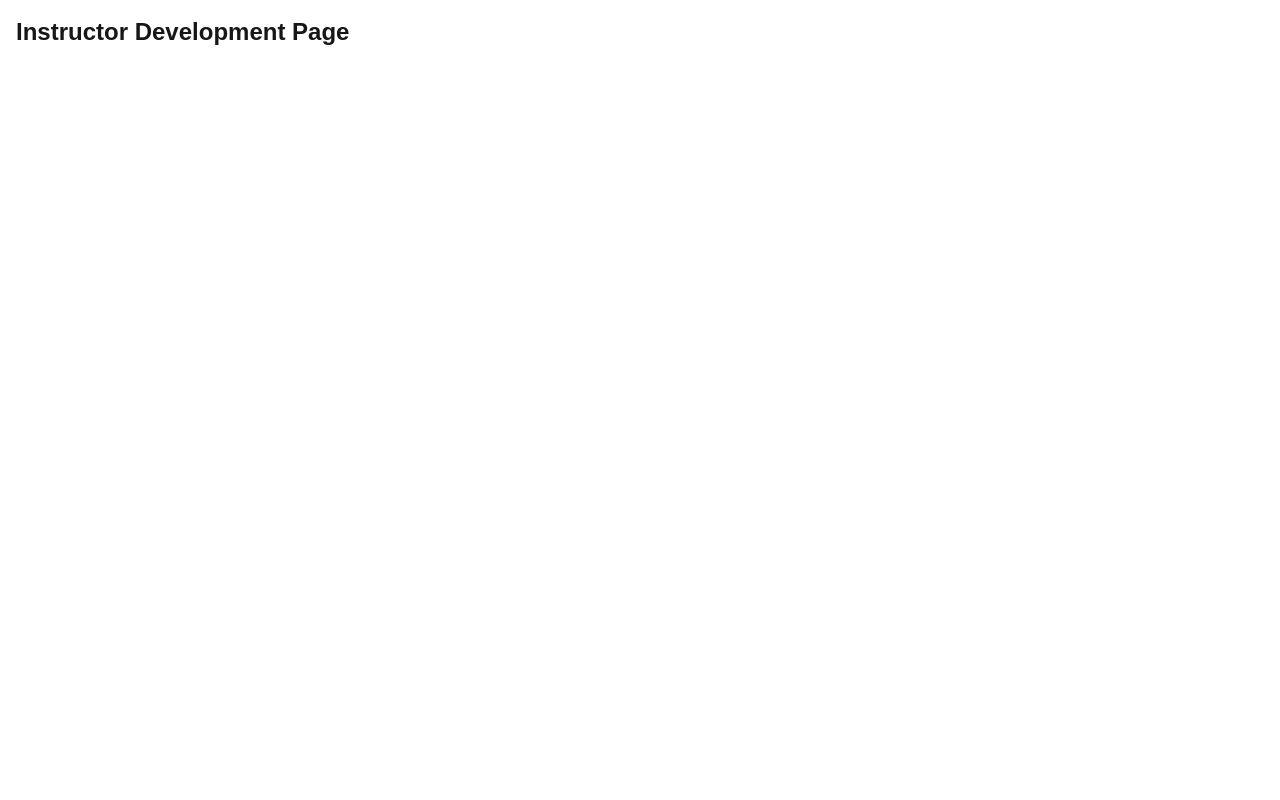
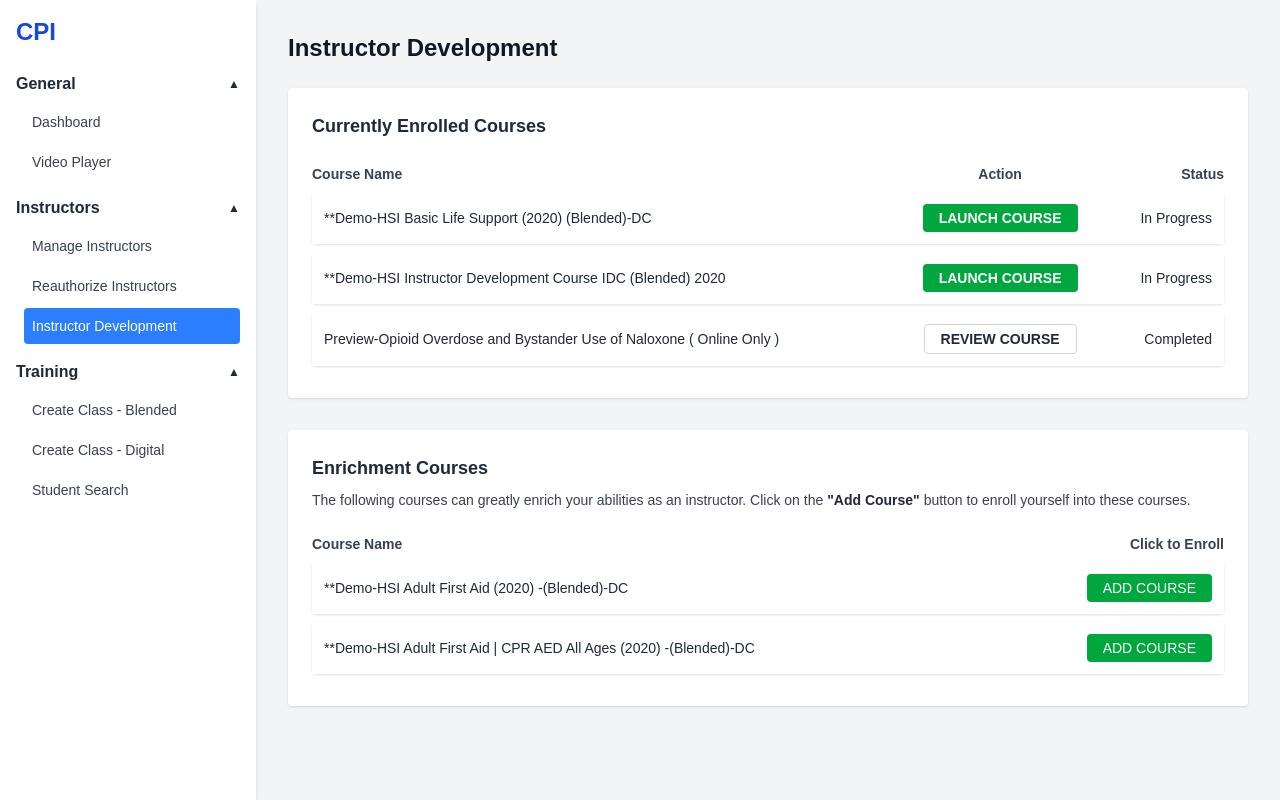
Before and after one commit to yashbora-02/cpi, a Next.js app: page /instructors/development in a window 1280 px wide. Built offline with nearby package versions, Linux system fonts and the light colour scheme.

Commit message:
Added Instructor development component and removed add instructor link from sidebar

```diff
--- a/src/app/instructors/development/page.tsx
+++ b/src/app/instructors/development/page.tsx
@@ -1,8 +1,131 @@
-'use client';
-export default function Page() {
+"use client";
+
+import { useState } from "react";
+import Sidebar from "@/components/Sidebar";
+
+const enrolledCourses = [
+  {
+    name: "**Demo-HSI Basic Life Support (2020) (Blended)-DC",
+    action: "Launch Course",
+    status: "In Progress",
+  },
+  {
+    name: "**Demo-HSI Instructor Development Course IDC (Blended) 2020",
+    action: "Launch Course",
+    status: "In Progress",
+  },
+  {
+    name: "Preview-Opioid Overdose and Bystander Use of Naloxone ( Online Only )",
+    action: "Review Course",
+    status: "Completed",
+  },
+];
+
+const enrichmentCourses = [
+  {
+    name: "**Demo-HSI Adult First Aid (2020) -(Blended)-DC",
+  },
+  {
+    name: "**Demo-HSI Adult First Aid | CPR AED All Ages (2020) -(Blended)-DC",
+  },
+];
+
+export default function InstructorDevelopmentPage() {
+  const [addedCourses, setAddedCourses] = useState<string[]>([]);
+
+  const handleAddCourse = (name: string) => {
+    setAddedCourses((prev) => [...prev, name]);
+  };
+
   return (
-    <div className="p-4">
-      <h1 className="text-2xl font-bold">Instructor Development Page</h1>
+    <div className="flex min-h-screen bg-gray-100">
+      <Sidebar />
+      <main className="flex-1 p-8 max-w-5xl mx-auto">
+        <h1 className="text-2xl font-bold text-gray-900 mb-6">
+          Instructor Development
+        </h1>
+
+        {/* Enrolled Courses */}
+        <div className="bg-white p-6 rounded shadow mb-8">
+          <h2 className="text-lg font-semibold text-gray-800 mb-4">
+            Currently Enrolled Courses
+          </h2>
+          <table className="w-full text-sm border-separate border-spacing-y-2">
+            <thead>
+              <tr className="text-left text-gray-700 font-semibold">
+                <th>Course Name</th>
+                <th className="text-center">Action</th>
+                <th className="text-right">Status</th>
+              </tr>
+            </thead>
+            <tbody>
+              {enrolledCourses.map((course, idx) => (
+                <tr key={idx} className="bg-white shadow-sm rounded">
+                  <td className="p-3 text-gray-800">{course.name}</td>
+                  <td className="p-3 text-center">
+                    <button
+                      className={`px-4 py-1 font-semibold rounded ${
+                        course.action === "Review Course"
+                          ? "bg-white border border-gray-300 text-gray-800"
+                          : "bg-green-600 text-white hover:bg-green-700"
+                      }`}
+                    >
+                      {course.action.toUpperCase()}
+                    </button>
+                  </td>
+                  <td className="p-3 text-right text-gray-800">
+                    {course.status}
+                  </td>
+                </tr>
+              ))}
+            </tbody>
+          </table>
+        </div>
+
+        {/* Enrichment Courses */}
+        <div className="bg-white p-6 rounded shadow">
+          <h2 className="text-lg font-semibold text-gray-800 mb-2">
+            Enrichment Courses
+          </h2>
+          <p className="text-sm text-gray-700 mb-4">
+            The following courses can greatly enrich your abilities as an
+            instructor. Click on the{" "}
+            <strong className="font-semibold text-gray-800">
+              "Add Course"
+            </strong>{" "}
+            button to enroll yourself into these courses.
+          </p>
+          <table className="w-full text-sm border-separate border-spacing-y-2">
+            <thead>
+              <tr className="text-left text-gray-700 font-semibold">
+                <th>Course Name</th>
+                <th className="text-right">Click to Enroll</th>
+              </tr>
+            </thead>
+            <tbody>
+              {enrichmentCourses.map((course, idx) => (
+                <tr key={idx} className="bg-white shadow-sm rounded">
+                  <td className="p-3 text-gray-800">{course.name}</td>
+                  <td className="p-3 text-right">
+                    {addedCourses.includes(course.name) ? (
+                      <span className="text-green-700 font-semibold">
+                        Enrolled
+                      </span>
+                    ) : (
+                      <button
+                        className="bg-green-600 text-white px-4 py-1 rounded hover:bg-green-700"
+                        onClick={() => handleAddCourse(course.name)}
+                      >
+                        ADD COURSE
+                      </button>
+                    )}
+                  </td>
+                </tr>
+              ))}
+            </tbody>
+          </table>
+        </div>
+      </main>
     </div>
   );
 }
--- /dev/null
+++ b/src/components/AddInstructorModal.tsx
@@ -0,0 +1,77 @@
+// components/AddInstructorModal.tsx
+"use client";
+
+import { Dispatch, SetStateAction } from "react";
+
+interface Props {
+  show: boolean;
+  setShow: Dispatch<SetStateAction<boolean>>;
+  selection: string;
+  setSelection: Dispatch<SetStateAction<string>>;
+  onContinue: () => void;
+}
+
+export default function AddInstructorModal({
+  show,
+  setShow,
+  selection,
+  setSelection,
+  onContinue,
+}: Props) {
+  if (!show) return null;
+
+  return (
+    <div className="fixed inset-0 z-50 bg-black/40 flex items-center justify-center">
+      <div className="bg-white w-full max-w-md rounded shadow-lg">
+        <div className="bg-green-600 text-white px-4 py-2 flex justify-between items-center rounded-t">
+          <h2 className="text-lg font-semibold">Add Instructor</h2>
+          <button onClick={() => setShow(false)} className="text-xl font-bold">
+            &times;
+          </button>
+        </div>
+
+        <div className="p-4">
+          <p className="mb-4 text-gray-700">
+            Select to add a New instructor, Shared instructor or Change of
+            Affiliation.
+          </p>
+
+          <div className="space-y-2">
+            <label className="flex items-center gap-2 text-gray-500">
+              <input
+                type="radio"
+                name="instructorType"
+                value="new"
+                checked={selection === "new"}
+                onChange={() => setSelection("new")}
+                className="accent-green-600"
+              />
+              <span>Purchase or Complete New Instructor Application</span>
+            </label>
+
+            <label className="flex items-center gap-2 text-gray-500">
+              <input
+                type="radio"
+                name="instructorType"
+                value="shared"
+                checked={selection === "shared"}
+                onChange={() => setSelection("shared")}
+                className="accent-green-600"
+              />
+              <span>Shared Instructor</span>
+            </label>
+          </div>
+
+          <div className="mt-6 flex justify-end">
+            <button
+              onClick={onContinue}
+              className="bg-green-600 text-white px-4 py-2 rounded hover:bg-green-700"
+            >
+              CONTINUE WITH SELECTION
+            </button>
+          </div>
+        </div>
+      </div>
+    </div>
+  );
+}
--- a/src/components/Sidebar.tsx
+++ b/src/components/Sidebar.tsx
@@ -1,8 +1,8 @@
-'use client';
+"use client";
 
-import Link from 'next/link';
-import { usePathname } from 'next/navigation';
-import { useState } from 'react';
+import Link from "next/link";
+import { usePathname } from "next/navigation";
+import { useState } from "react";
 
 export default function Sidebar() {
   const pathname = usePathname();
@@ -24,10 +24,10 @@ export default function Sidebar() {
       <DropdownSection
         label="General"
         isOpen={open.general}
-        onToggle={() => toggle('general')}
+        onToggle={() => toggle("general")}
         links={[
-          { label: 'Dashboard', path: '/dashboard' },
-          { label: 'Video Player', path: '/video' },
+          { label: "Dashboard", path: "/dashboard" },
+          { label: "Video Player", path: "/video" },
         ]}
         currentPath={pathname}
       />
@@ -36,12 +36,14 @@ export default function Sidebar() {
       <DropdownSection
         label="Instructors"
         isOpen={open.instructors}
-        onToggle={() => toggle('instructors')}
+        onToggle={() => toggle("instructors")}
         links={[
-          { label: 'Manage Instructors', path: '/instructors/manage' },
-          { label: 'Reauthorize Instructors', path: '/instructors/reauthorize' },
-          { label: 'Instructor Development', path: '/instructors/development' },
-          { label: 'Add Instructors', path: '/instructors/add' },
+          { label: "Manage Instructors", path: "/instructors/manage" },
+          {
+            label: "Reauthorize Instructors",
+            path: "/instructors/reauthorize",
+          },
+          { label: "Instructor Development", path: "/instructors/development" },
         ]}
         currentPath={pathname}
       />
@@ -50,11 +52,11 @@ export default function Sidebar() {
       <DropdownSection
         label="Training"
         isOpen={open.training}
-        onToggle={() => toggle('training')}
+        onToggle={() => toggle("training")}
         links={[
-          { label: 'Create Class - Blended', path: '/training/blended' },
-          { label: 'Create Class - Digital', path: '/training/digital' },
-          { label: 'Student Search', path: '/students/search' },
+          { label: "Create Class - Blended", path: "/training/blended" },
+          { label: "Create Class - Digital", path: "/training/digital" },
+          { label: "Student Search", path: "/students/search" },
         ]}
         currentPath={pathname}
       />
@@ -84,7 +86,7 @@ function DropdownSection({
         className="w-full flex justify-between items-center text-left font-semibold text-gray-800 hover:text-blue-600"
       >
         {label}
-        <span className="text-xs">{isOpen ? '▲' : '▼'}</span>
+        <span className="text-xs">{isOpen ? "▲" : "▼"}</span>
       </button>
       {isOpen && (
         <div className="ml-2 mt-2 flex flex-col gap-1">
@@ -93,7 +95,9 @@ function DropdownSection({
               key={item.path}
               href={item.path}
               className={`p-2 rounded hover:bg-blue-100 text-sm ${
-                currentPath === item.path ? 'bg-blue-500 text-white' : 'text-gray-700'
+                currentPath === item.path
+                  ? "bg-blue-500 text-white"
+                  : "text-gray-700"
               }`}
             >
               {item.label}
```
Also changed, not shown: src/app/instructors/manage/page.tsx (+12 -62 lines), src/app/instructors/reauthorize/page.tsx (+15 -11 lines), src/components/ReauthorizeModal.tsx (+16 -13 lines).
